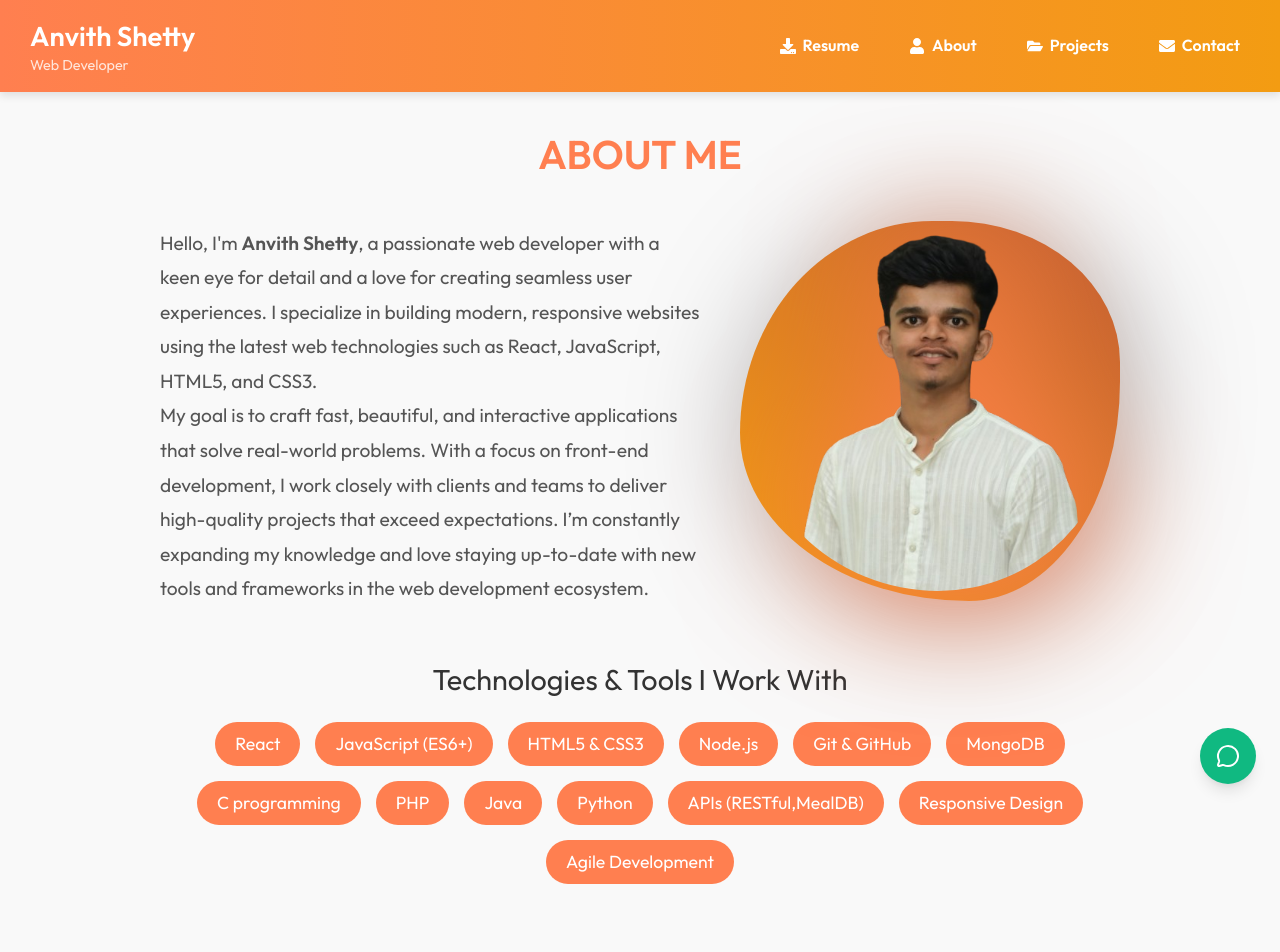
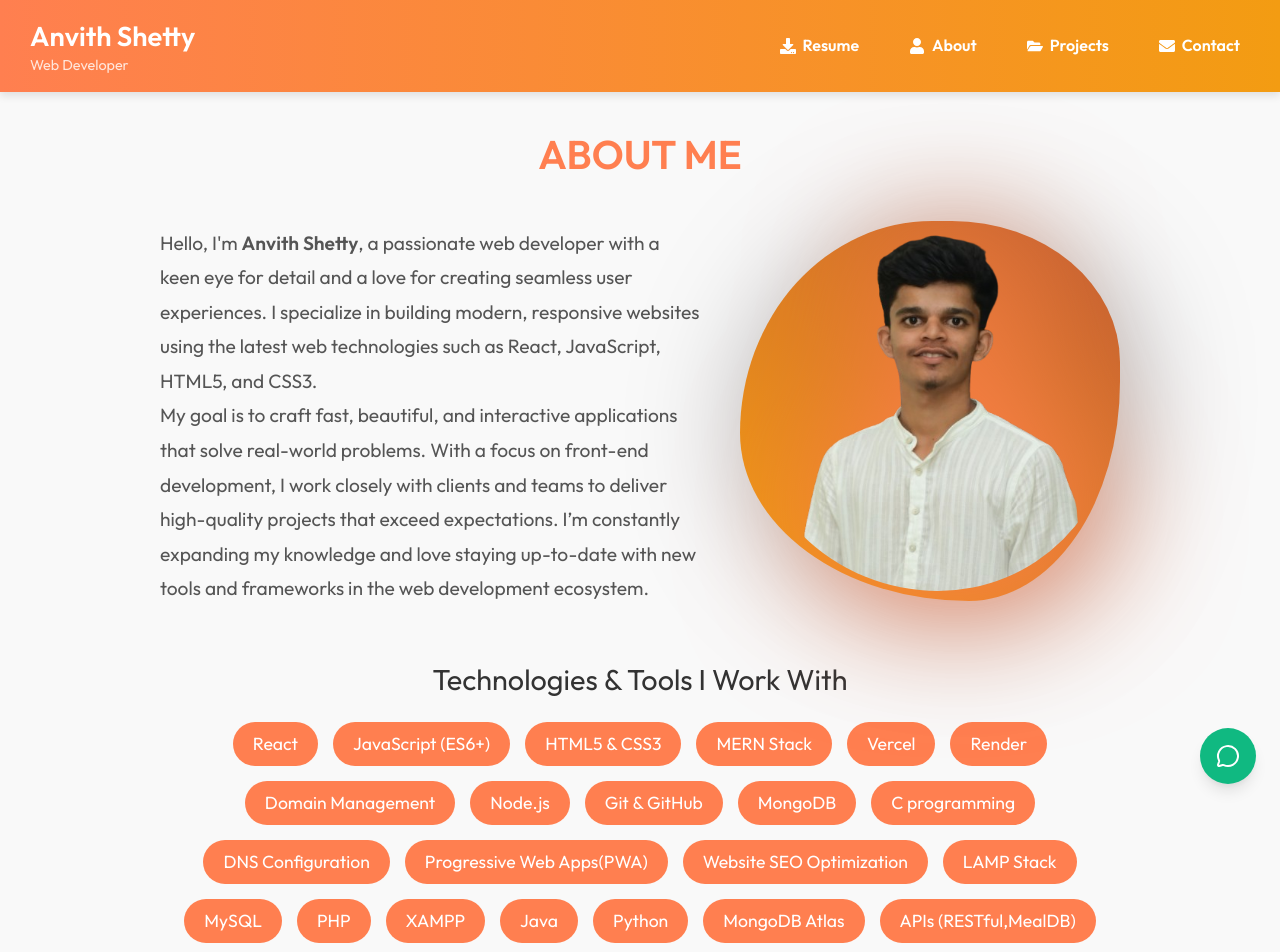
Before and after one commit to Anvithshetty17/portfolio, a React (Vite) app: page / in a window 1280 px wide. Shown: the top 952 px of the page. Built offline with nearby package versions, Linux system fonts and the light colour scheme; what @tailwindcss/vite would draw is missing.

Commit message:
Update About.jsx

```diff
--- a/src/Components/About.jsx
+++ b/src/Components/About.jsx
@@ -31,13 +31,26 @@ const About = () => {
             <li>React</li>
             <li>JavaScript (ES6+)</li>
             <li>HTML5 & CSS3</li>
+              <li>MERN Stack</li>
+               <li>Vercel</li>
+
+              <li>Render</li>
+
+             <li>Domain Management </li>
             <li>Node.js</li>
             <li>Git & GitHub</li>
             <li>MongoDB</li>
             <li>C programming</li>
+            <li>DNS Configuration</li>
+            <li>Progressive Web Apps(PWA)</li>
+            <li>Website SEO Optimization</li>
+             <li>LAMP Stack</li>
+            <li>MySQL</li>
             <li>PHP</li>
+             <li>XAMPP</li>
             <li>Java</li>
             <li>Python</li>
+             <li>MongoDB Atlas</li>
             <li>APIs (RESTful,MealDB)</li>
             <li>Responsive Design</li>
             <li>Agile Development</li>
```
